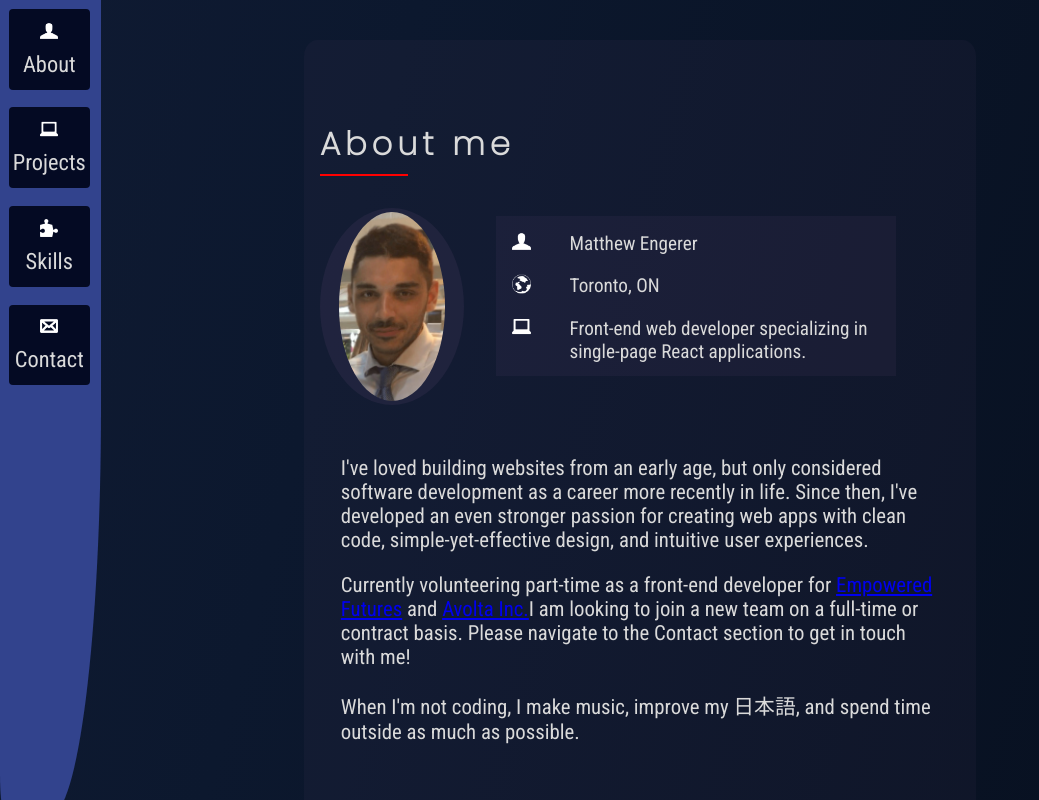
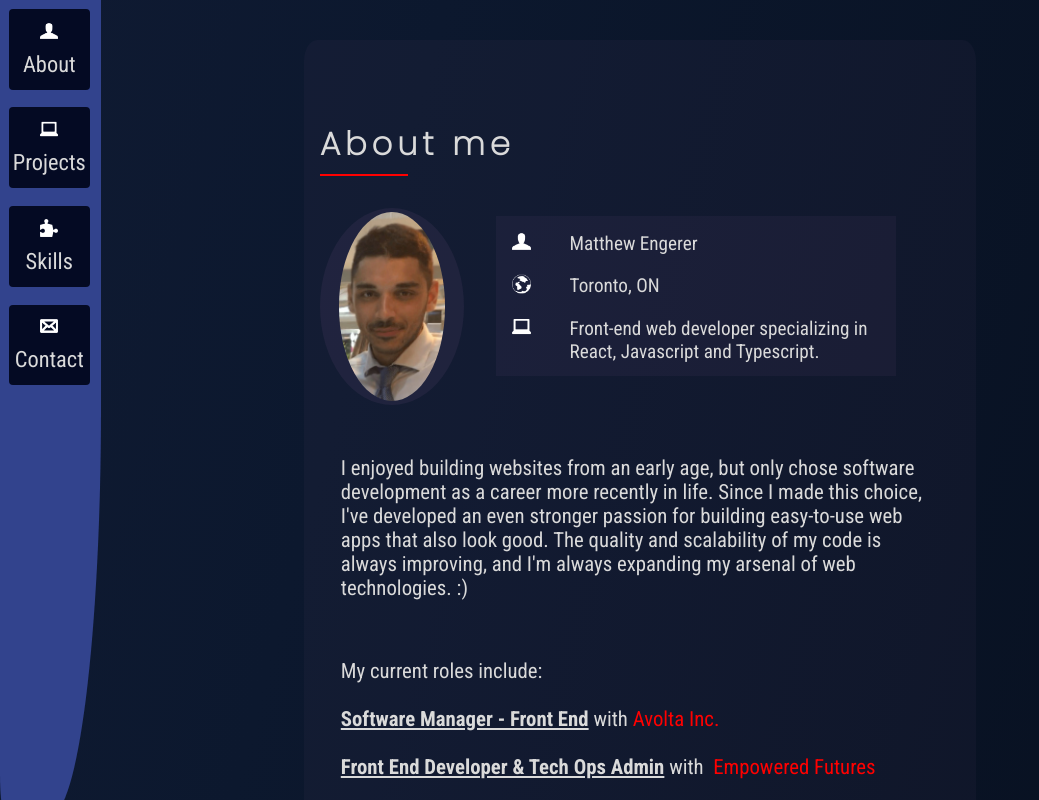
Before and after one commit to uchutanjyo/portfolio-new, a React (Create React App) app: page / in a window 1280 px wide. Shown: the top 800 px of the page, without its empty margins (0-1039 px from the left). Built offline with nearby package versions, Linux system fonts and the light colour scheme.

Commit message:
styling and content updates

```diff
--- a/src/Home.js
+++ b/src/Home.js
@@ -1,9 +1,9 @@
-import React, {useEffect} from "react";
+import React, { useEffect } from "react";
 
 const Home = () => {
-
   useEffect(() => {
-    window.scrollTo(0, 0);  }, []);
+    window.scrollTo(0, 0);
+  }, []);
 
   return (
     <>
@@ -27,24 +27,47 @@ const Home = () => {
             </div>
             <div className="info-section">
               <img src={require("./assets/projects.png")} /> Front-end web
-              developer specializing in single-page React applications.
+              developer specializing in React, Javascript and Typescript.
             </div>
           </div>
         </div>
         <div className="home-info">
           <div className="info">
-            I've loved building websites from an early age, but
-            only considered software development as a career more recently in life.
-            Since then, I've developed an even
-            stronger passion for creating web apps with clean code,
-            simple-yet-effective design, and intuitive user experiences.
+            I enjoyed building websites from an early age, but only chose
+            software development as a career more recently in life. Since I made this choice,
+            I've developed an even stronger passion for building easy-to-use web apps that also look good. The quality and scalability of
+            my code is always improving, and I'm always expanding my arsenal of web technologies. :)
           </div>
+          <br /> <br />
           <div className="info-with-links">
-            Currently volunteering part-time as a front-end developer for <a href="https://www.linkedin.com/company/empowered-futures/" target="_blank">Empowered Futures</a> and <a href="https://www.avoltacanada.com/" target="_blank">Avolta Inc.</a>
-             I am looking to join a new team on a full-time or contract basis.
-            Please navigate to the Contact section to get in touch with me!
+            My current roles include:
+            <br /> <br />
+            <u><b>Software Manager - Front End</b></u> with{" "}
+            <a
+              href="https://www.avoltacanada.com/"
+              target="_blank"
+              rel="noreferrer"
+            >
+              Avolta Inc.{" "}
+            </a>
+            <br />
+            <br />
+            <u><b>Front End Developer & Tech Ops Admin</b></u> with    &nbsp;
+            <a
+              href="https://www.linkedin.com/company/empowered-futures/"
+              target="_blank"
+              rel="noreferrer"
+            >
+                Empowered Futures
+            </a>
+            <br />
+            <br />
+            These are excellent and exciting opportunities where I have grown a
+            lot; however, I am looking to join a new team on a full-time or
+            contract basis. Please navigate to the Contact section to get in
+            touch with me! :)
           </div>
-
+          <br />
           <div className="info">
             When I'm not coding, I make music, improve my 日本語, and spend time
             outside as much as possible.
@@ -53,26 +76,59 @@ const Home = () => {
         <div className="icons">
           {/* github icon */}
           <div className="icon-container">
-            <a href="https://github.com/uchutanjyo" target="_blank" alt="Github">
-            <svg xmlns="http://www.w3.org/2000/svg"  width="25" height="25" fill="#fff" class="bi bi-github" viewBox="0 0 16 16">
-  <path d="M8 0C3.58 0 0 3.58 0 8c0 3.54 2.29 6.53 5.47 7.59.4.07.55-.17.55-.38 0-.19-.01-.82-.01-1.49-2.01.37-2.53-.49-2.69-.94-.09-.23-.48-.94-.82-1.13-.28-.15-.68-.52-.01-.53.63-.01 1.08.58 1.23.82.72 1.21 1.87.87 2.33.66.07-.52.28-.87.51-1.07-1.78-.2-3.64-.89-3.64-3.95 0-.87.31-1.59.82-2.15-.08-.2-.36-1.02.08-2.12 0 0 .67-.21 2.2.82.64-.18 1.32-.27 2-.27.68 0 1.36.09 2 .27 1.53-1.04 2.2-.82 2.2-.82.44 1.1.16 1.92.08 2.12.51.56.82 1.27.82 2.15 0 3.07-1.87 3.75-3.65 3.95.29.25.54.73.54 1.48 0 1.07-.01 1.93-.01 2.2 0 .21.15.46.55.38A8.012 8.012 0 0 0 16 8c0-4.42-3.58-8-8-8z"/>
-</svg>
+            <a
+              href="https://github.com/uchutanjyo"
+              target="_blank"
+              alt="Github"
+            >
+              <svg
+                xmlns="http://www.w3.org/2000/svg"
+                width="25"
+                height="25"
+                fill="#fff"
+                class="bi bi-github"
+                viewBox="0 0 16 16"
+              >
+                <path d="M8 0C3.58 0 0 3.58 0 8c0 3.54 2.29 6.53 5.47 7.59.4.07.55-.17.55-.38 0-.19-.01-.82-.01-1.49-2.01.37-2.53-.49-2.69-.94-.09-.23-.48-.94-.82-1.13-.28-.15-.68-.52-.01-.53.63-.01 1.08.58 1.23.82.72 1.21 1.87.87 2.33.66.07-.52.28-.87.51-1.07-1.78-.2-3.64-.89-3.64-3.95 0-.87.31-1.59.82-2.15-.08-.2-.36-1.02.08-2.12 0 0 .67-.21 2.2.82.64-.18 1.32-.27 2-.27.68 0 1.36.09 2 .27 1.53-1.04 2.2-.82 2.2-.82.44 1.1.16 1.92.08 2.12.51.56.82 1.27.82 2.15 0 3.07-1.87 3.75-3.65 3.95.29.25.54.73.54 1.48 0 1.07-.01 1.93-.01 2.2 0 .21.15.46.55.38A8.012 8.012 0 0 0 16 8c0-4.42-3.58-8-8-8z" />
+              </svg>
             </a>
           </div>
           {/* linkedin icon */}
           <div className="icon-container">
-            <a href="https://www.linkedin.com/in/matthew-engerer-143960238/" target="_blank" alt="Linkedin">
-            <svg xmlns="http://www.w3.org/2000/svg" width="25" height="25" fill="#fff" class="bi bi-linkedin" viewBox="0 0 16 16">
-  <path d="M0 1.146C0 .513.526 0 1.175 0h13.65C15.474 0 16 .513 16 1.146v13.708c0 .633-.526 1.146-1.175 1.146H1.175C.526 16 0 15.487 0 14.854V1.146zm4.943 12.248V6.169H2.542v7.225h2.401zm-1.2-8.212c.837 0 1.358-.554 1.358-1.248-.015-.709-.52-1.248-1.342-1.248-.822 0-1.359.54-1.359 1.248 0 .694.521 1.248 1.327 1.248h.016zm4.908 8.212V9.359c0-.216.016-.432.08-.586.173-.431.568-.878 1.232-.878.869 0 1.216.662 1.216 1.634v3.865h2.401V9.25c0-2.22-1.184-3.252-2.764-3.252-1.274 0-1.845.7-2.165 1.193v.025h-.016a5.54 5.54 0 0 1 .016-.025V6.169h-2.4c.03.678 0 7.225 0 7.225h2.4z"/>
-</svg>
+            <a
+              href="https://www.linkedin.com/in/matthew-engerer-143960238/"
+              target="_blank"
+              alt="Linkedin"
+            >
+              <svg
+                xmlns="http://www.w3.org/2000/svg"
+                width="25"
+                height="25"
+                fill="#fff"
+                class="bi bi-linkedin"
+                viewBox="0 0 16 16"
+              >
+                <path d="M0 1.146C0 .513.526 0 1.175 0h13.65C15.474 0 16 .513 16 1.146v13.708c0 .633-.526 1.146-1.175 1.146H1.175C.526 16 0 15.487 0 14.854V1.146zm4.943 12.248V6.169H2.542v7.225h2.401zm-1.2-8.212c.837 0 1.358-.554 1.358-1.248-.015-.709-.52-1.248-1.342-1.248-.822 0-1.359.54-1.359 1.248 0 .694.521 1.248 1.327 1.248h.016zm4.908 8.212V9.359c0-.216.016-.432.08-.586.173-.431.568-.878 1.232-.878.869 0 1.216.662 1.216 1.634v3.865h2.401V9.25c0-2.22-1.184-3.252-2.764-3.252-1.274 0-1.845.7-2.165 1.193v.025h-.016a5.54 5.54 0 0 1 .016-.025V6.169h-2.4c.03.678 0 7.225 0 7.225h2.4z" />
+              </svg>
             </a>
           </div>
           {/* twitter icon */}
           <div className="icon-container">
-            <a href="https://twitter.com/EngererMatthew/" target="_blank" alt="Twitter">
-            <svg xmlns="http://www.w3.org/2000/svg" width="25" height="25" fill="#fff" class="bi bi-twitter" viewBox="0 0 16 16">
-  <path d="M5.026 15c6.038 0 9.341-5.003 9.341-9.334 0-.14 0-.282-.006-.422A6.685 6.685 0 0 0 16 3.542a6.658 6.658 0 0 1-1.889.518 3.301 3.301 0 0 0 1.447-1.817 6.533 6.533 0 0 1-2.087.793A3.286 3.286 0 0 0 7.875 6.03a9.325 9.325 0 0 1-6.767-3.429 3.289 3.289 0 0 0 1.018 4.382A3.323 3.323 0 0 1 .64 6.575v.045a3.288 3.288 0 0 0 2.632 3.218 3.203 3.203 0 0 1-.865.115 3.23 3.23 0 0 1-.614-.057 3.283 3.283 0 0 0 3.067 2.277A6.588 6.588 0 0 1 .78 13.58a6.32 6.32 0 0 1-.78-.045A9.344 9.344 0 0 0 5.026 15z"/>
-</svg>
+            <a
+              href="https://twitter.com/EngererMatthew/"
+              target="_blank"
+              alt="Twitter"
+            >
+              <svg
+                xmlns="http://www.w3.org/2000/svg"
+                width="25"
+                height="25"
+                fill="#fff"
+                class="bi bi-twitter"
+                viewBox="0 0 16 16"
+              >
+                <path d="M5.026 15c6.038 0 9.341-5.003 9.341-9.334 0-.14 0-.282-.006-.422A6.685 6.685 0 0 0 16 3.542a6.658 6.658 0 0 1-1.889.518 3.301 3.301 0 0 0 1.447-1.817 6.533 6.533 0 0 1-2.087.793A3.286 3.286 0 0 0 7.875 6.03a9.325 9.325 0 0 1-6.767-3.429 3.289 3.289 0 0 0 1.018 4.382A3.323 3.323 0 0 1 .64 6.575v.045a3.288 3.288 0 0 0 2.632 3.218 3.203 3.203 0 0 1-.865.115 3.23 3.23 0 0 1-.614-.057 3.283 3.283 0 0 0 3.067 2.277A6.588 6.588 0 0 1 .78 13.58a6.32 6.32 0 0 1-.78-.045A9.344 9.344 0 0 0 5.026 15z" />
+              </svg>
             </a>
           </div>
         </div>
--- a/src/Projects.js
+++ b/src/Projects.js
@@ -26,6 +26,9 @@ const Projects = () => {
             <div className="project-info">
               <div className="project-actual-info">
                 <div>
+                  <div><b>
+                   **NOTE: the backend of this project is no longer live due to the discontinuation of Heroku's free-tier hosting. It will be migrated elsewhere eventually!**
+                  </b></div>
                   An online shop selling essential items. Full-stack application
                   with shopping cart functionality. User can search for products
                   by name/category and add items to (currently COMMUNAL - yes,
@@ -62,6 +65,7 @@ const Projects = () => {
                   href="https://github.com/uchutanjyo/e-commerce"
                   title="view code"
                   target="_blank"
+                  rel="noreferrer"
                 >
                   view code
                   <img src={require("./styles/github.png")} />
@@ -83,7 +87,7 @@ const Projects = () => {
             <h2>Personal Web Developer Blog Website</h2>
             <div className="project-image">
               <div>
-              <a href="https://mattengererblog.netlify.app/" target="_blank">
+              <a href="https://mattengererblog.netlify.app/" target="_blank" rel="noreferrer" >
                 <img src={require("./assets/blog.png")}/></a>
               </div>
             </div>
@@ -111,12 +115,12 @@ const Projects = () => {
           </div>
 
           {/* 3rd project */}
-          <div className="project-container">
+          {/* <div className="project-container">
             <h2>Experimental musician "Mite" - artist website</h2>
             <div className="project-image">
               <div>
 
-                <a href="https://mitehole.netlify.app/" target="_blank">
+                <a href="https://mitehole.netlify.app/" target="_blank" rel="noreferrer" >
 
                   <img src={require("./assets/mite.png")} />
                 </a>
@@ -133,7 +137,7 @@ const Projects = () => {
                 <div>
                   Still under construction:
                   <strike>
-                    music player conversion from earlier Vanilla JS project to
+                    Music player conversion from earlier Vanilla JS project to
                     React
                   </strike>
                   , audio scrubbing, correct display of track progress.
@@ -155,14 +159,14 @@ const Projects = () => {
               <img src={require("./assets/css.png")} />
               <img src={require("./assets/react.png")} />
             </div>
-          </div>
+          </div> */}
 
            {/* 4th project */}
            <div className="project-container">
             <h2>Personal Portfolio (This Website)</h2>
             <div className="project-image">
               <div>
-                <a href="https://mattengerer.ca/" target="_blank">
+                <a href="https://mattengerer.ca/" target="_blank" rel="noreferrer" >
                   <img src={require("./assets/portfolio.png")} />
                 </a>
               </div>
@@ -219,7 +223,7 @@ const Projects = () => {
                 in local storage.
               </div>
               <div className="project-viewcode">
-                  <a href="https://github.com/uchutanjyo/" title="view code" target="_blank">
+                  <a href="https://github.com/uchutanjyo/" title="view code" target="_blank" rel="noreferrer" >
                     view code
                     <img src={require("./styles/github.png")} />
                   </a>
--- a/src/styles/App.css
+++ b/src/styles/App.css
@@ -241,6 +241,15 @@ body {
 
 .home-info {
   margin-top: 3em;
+}
+
+.home-info a {
+  color: red;
+  text-decoration: none;
+}
+
+.home-info a:hover {
+  text-decoration: underline;
 }
 
 .info {
--- a/src/styles/App.scss
+++ b/src/styles/App.scss
@@ -167,6 +167,14 @@ body {
 
 .home-info {
   margin-top: 3em;
+  a {
+    color: red;
+    text-decoration: none;
+  }
+  a:hover {
+    text-decoration: underline;
+
+  }
 }
 
 .info {
@@ -182,6 +190,7 @@ body {
     margin-right: 2em;
     height: 1em;
   }
+
 }
 
 .info-with-links {
```
Also changed, not shown: 1 other file (tests, documents, lock files or other folders).
